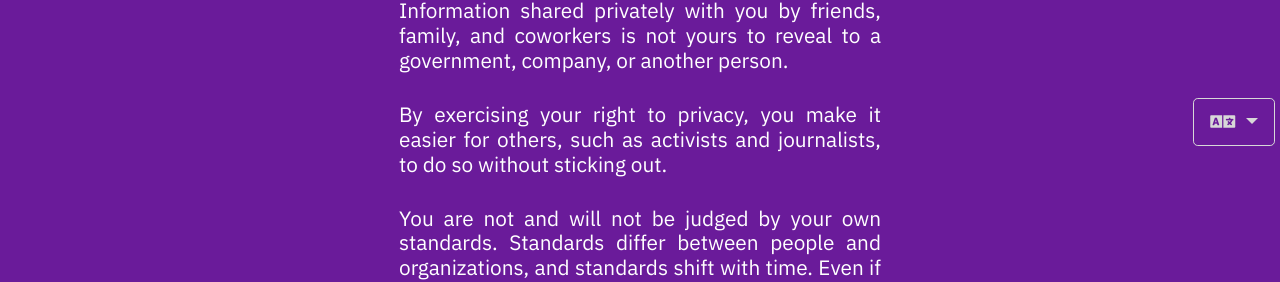
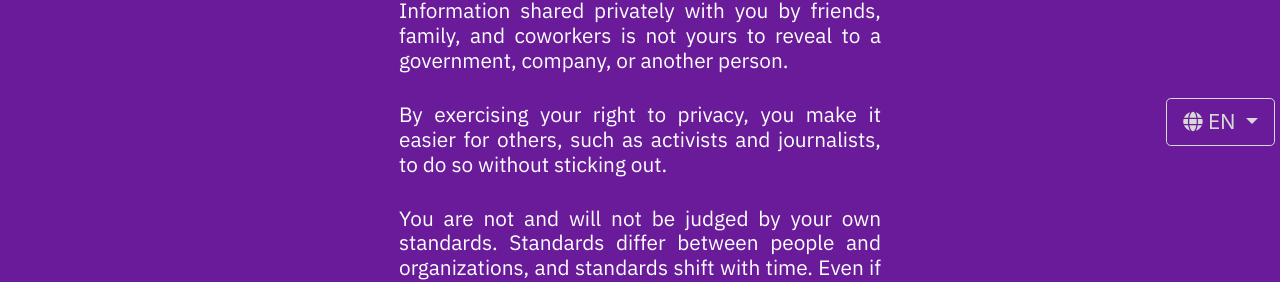
Before and after one commit to milesmcc/whyprivacymatters, a Jekyll site: the page built from README.md, in a window 1280 px wide. Shown: the part 749-1031 px from the top of the page. Built offline with Jekyll 4.4.1, drawn with Linux system fonts in a browser that asks for light colours; nearby versions of some CDN libraries.

Commit message:
Language selector improvements

```diff
--- a/_includes/lang.html
+++ b/_includes/lang.html
@@ -2,24 +2,25 @@
   <div class="dropdown">
     <button class="btn btn-outline-secondary btn-lg dropdown-toggle" type="button" id="dropdownMenuButton" data-toggle="dropdown"
       aria-haspopup="true" aria-expanded="false">
-      <i class="fa fa-language" aria-hidden="true"></i>
+      <i class="fa fa-globe" aria-hidden="true"></i>
+      {{page.lang | upcase}}
     </button>
     <div class="dropdown-menu" aria-labelledby="dropdownMenuButton">
-      <a class="dropdown-item" href="{{ '/' | relative_url }}">English</a>
-      <a class="dropdown-item" href="{{ '/translations/es' | relative_url }}">Español</a>
-      <a class="dropdown-item" href="{{ '/translations/fr' | relative_url }}">Français</a>
-      <a class="dropdown-item" href="{{ '/translations/ru' | relative_url }}">Русский</a>
-      <a class="dropdown-item" href="{{ '/translations/de' | relative_url }}">Deutsch</a>
-      <a class="dropdown-item" href="{{ '/translations/nl' | relative_url }}">Nederlands</a>
-      <a class="dropdown-item" href="{{ '/translations/pt' | relative_url }}">Português</a>
-      <a class="dropdown-item" href="{{ '/translations/pl' | relative_url }}">Polski</a>
-      <a class="dropdown-item" href="{{ '/translations/da' | relative_url }}">Dansk</a>
-      <a class="dropdown-item" href="{{ '/translations/sk' | relative_url }}">Slovenčina</a>
-      <a class="dropdown-item" href="{{ '/translations/ua' | relative_url }}">Українська</a>
-      <a class="dropdown-item" href="{{ '/translations/sq' | relative_url }}">Shqip</a>
-      <a class="dropdown-item" href="{{ '/translations/eo' | relative_url }}">Esperanto</a>
-      <a class="dropdown-item" href="{{ '/translations/ca' | relative_url }}">Catalan</a>
-      <a class="dropdown-item" href="{{ '/translations/sv' | relative_url }}">Svenska</a>
+      <a class="dropdown-item {% if page.lang == 'en' %}active{% endif %}" href="{{ '/' | relative_url }}">English</a>
+      <a class="dropdown-item {% if page.lang == 'es' %}active{% endif %}" href="{{ '/translations/es' | relative_url }}">Español</a>
+      <a class="dropdown-item {% if page.lang == 'fr' %}active{% endif %}" href="{{ '/translations/fr' | relative_url }}">Français</a>
+      <a class="dropdown-item {% if page.lang == 'ru' %}active{% endif %}" href="{{ '/translations/ru' | relative_url }}">Русский</a>
+      <a class="dropdown-item {% if page.lang == 'de' %}active{% endif %}" href="{{ '/translations/de' | relative_url }}">Deutsch</a>
+      <a class="dropdown-item {% if page.lang == 'nl' %}active{% endif %}" href="{{ '/translations/nl' | relative_url }}">Nederlands</a>
+      <a class="dropdown-item {% if page.lang == 'pt' %}active{% endif %}" href="{{ '/translations/pt' | relative_url }}">Português</a>
+      <a class="dropdown-item {% if page.lang == 'pl' %}active{% endif %}" href="{{ '/translations/pl' | relative_url }}">Polski</a>
+      <a class="dropdown-item {% if page.lang == 'da' %}active{% endif %}" href="{{ '/translations/da' | relative_url }}">Dansk</a>
+      <a class="dropdown-item {% if page.lang == 'sk' %}active{% endif %}" href="{{ '/translations/sk' | relative_url }}">Slovenčina</a>
+      <a class="dropdown-item {% if page.lang == 'ua' %}active{% endif %}" href="{{ '/translations/ua' | relative_url }}">Українська</a>
+      <a class="dropdown-item {% if page.lang == 'sq' %}active{% endif %}" href="{{ '/translations/sq' | relative_url }}">Shqip</a>
+      <a class="dropdown-item {% if page.lang == 'eo' %}active{% endif %}" href="{{ '/translations/eo' | relative_url }}">Esperanto</a>
+      <a class="dropdown-item {% if page.lang == 'ca' %}active{% endif %}" href="{{ '/translations/ca' | relative_url }}">Catalan</a>
+      <a class="dropdown-item {% if page.lang == 'sv' %}active{% endif %}" href="{{ '/translations/sv' | relative_url }}">Svenska</a>
     </div>
   </div>
 </div>
```
